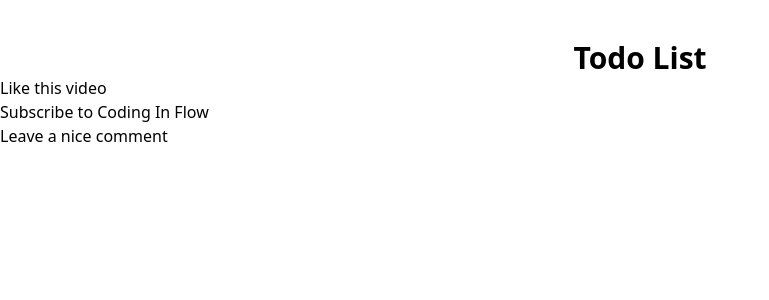
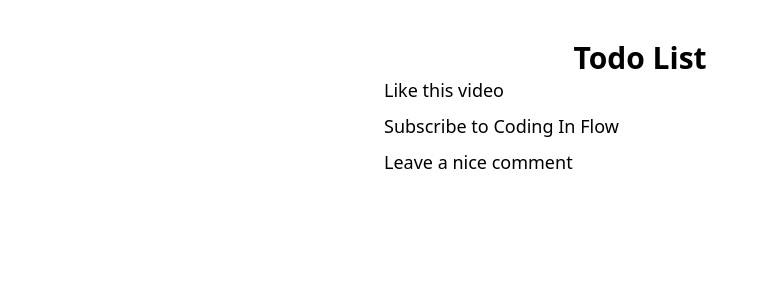
Before and after one commit to Papol14/To-Do-List-App, a React (Vite) app: page / in a window 1280 px wide. Shown: the top 300 px of the page, without its empty margins (0-769 px from the left). Built offline with nearby package versions, Linux system fonts and the light colour scheme.

Commit message:
Add some styles

```diff
--- a/src/App.tsx
+++ b/src/App.tsx
@@ -4,10 +4,12 @@
   return (
     <main className="py-10 h-screen">
       <h1 className="text-3xl font-bold text-center">Todo List</h1>
-      <div>
-        <div>
+      <div className="max-w-lg mx-auto">
+        <div className="space-y-2">
           {dummyData.map((todo) => (
-            <p key={todo.id}>{todo.title}</p>
+            <p key={todo.id} className="text-lg">
+              {todo.title}
+            </p>
           ))}
         </div>
       </div>
```
